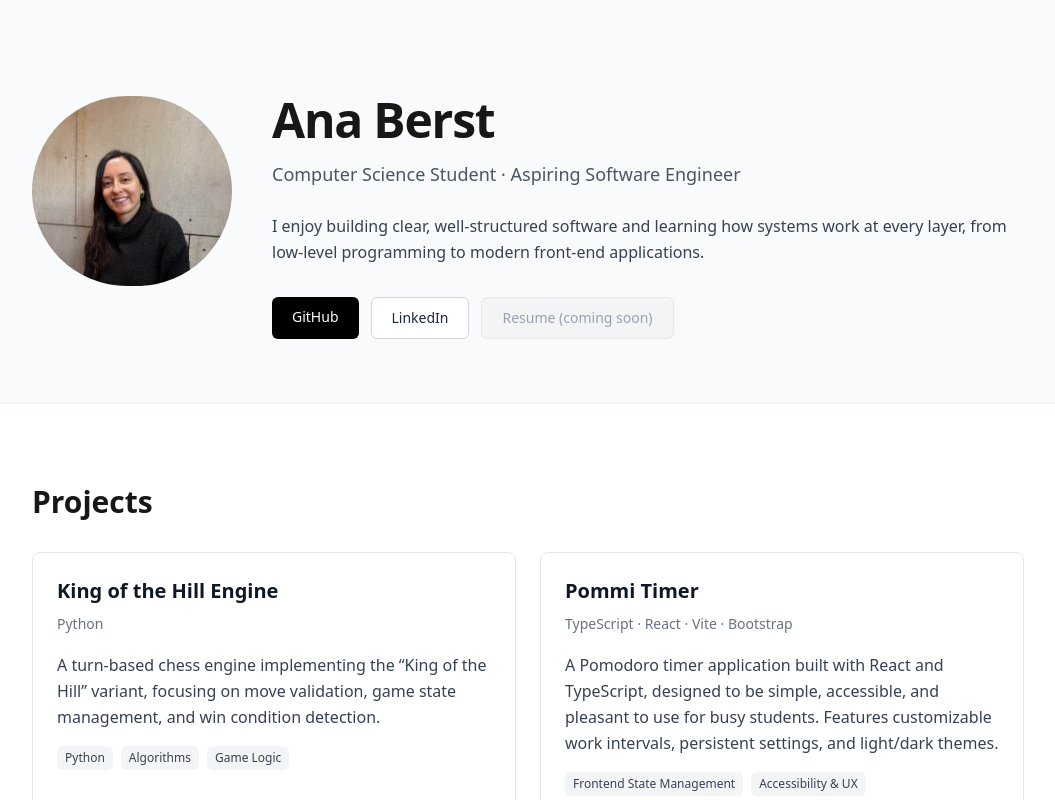
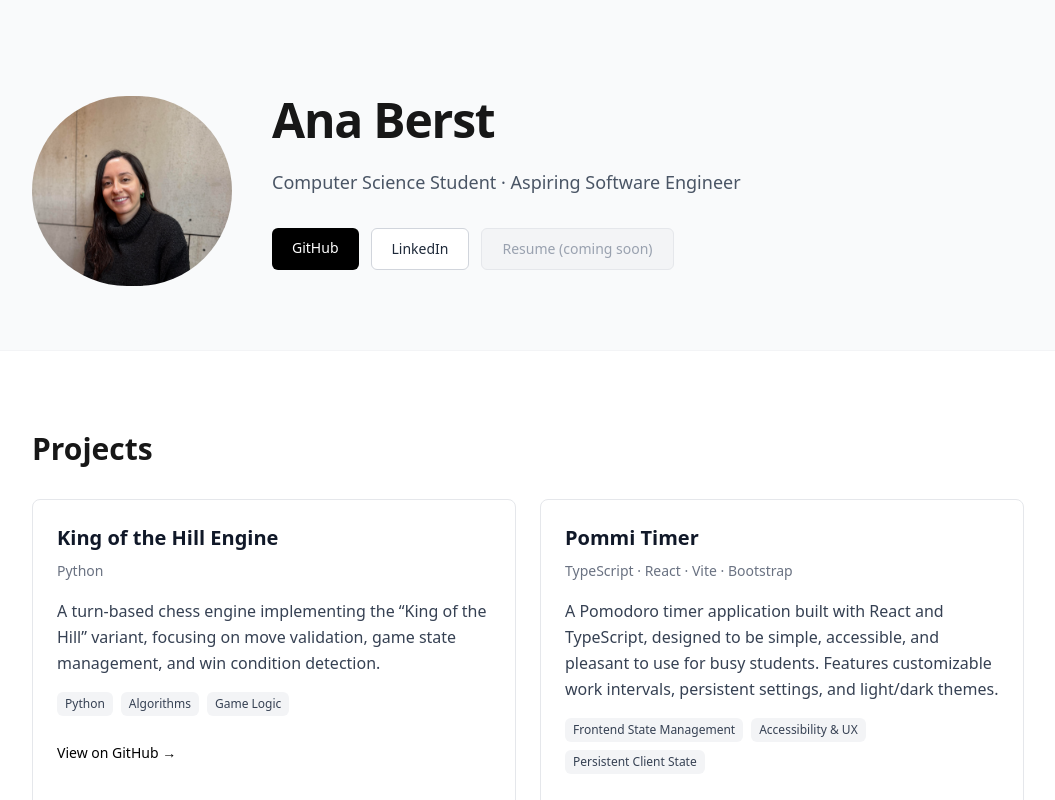
Before and after one commit to anaberst/portfolio, a Next.js app: page / in a window 1280 px wide. Shown: the top 800 px of the page, without its empty margins (112-1167 px from the left). Built offline with nearby package versions, Linux system fonts and the light colour scheme.

Commit message:
Remove redundant description from Hero

```diff
--- a/src/components/Hero.tsx
+++ b/src/components/Hero.tsx
@@ -20,16 +20,11 @@ export default function Hero() {
             <h1 className="text-4xl font-bold tracking-tight sm:text-5xl">
               Ana Berst
             </h1>
-            <p className="mt-4 leading-relaxed text-lg text-gray-600 dark:text-gray-400">
+            <p className="mt-6 text-lg text-gray-600 dark:text-gray-400">
               Computer Science Student ·{" "}
               <span className="whitespace-nowrap">
                 Aspiring Software Engineer
               </span>
-            </p>
-            <p className="mt-6 leading-relaxed text-base text-gray-700 dark:text-gray-300">
-              I enjoy building clear, well-structured software and learning how
-              systems work at every layer, from low-level programming to modern
-              front-end applications.
             </p>
 
             {/* Links */}
```
